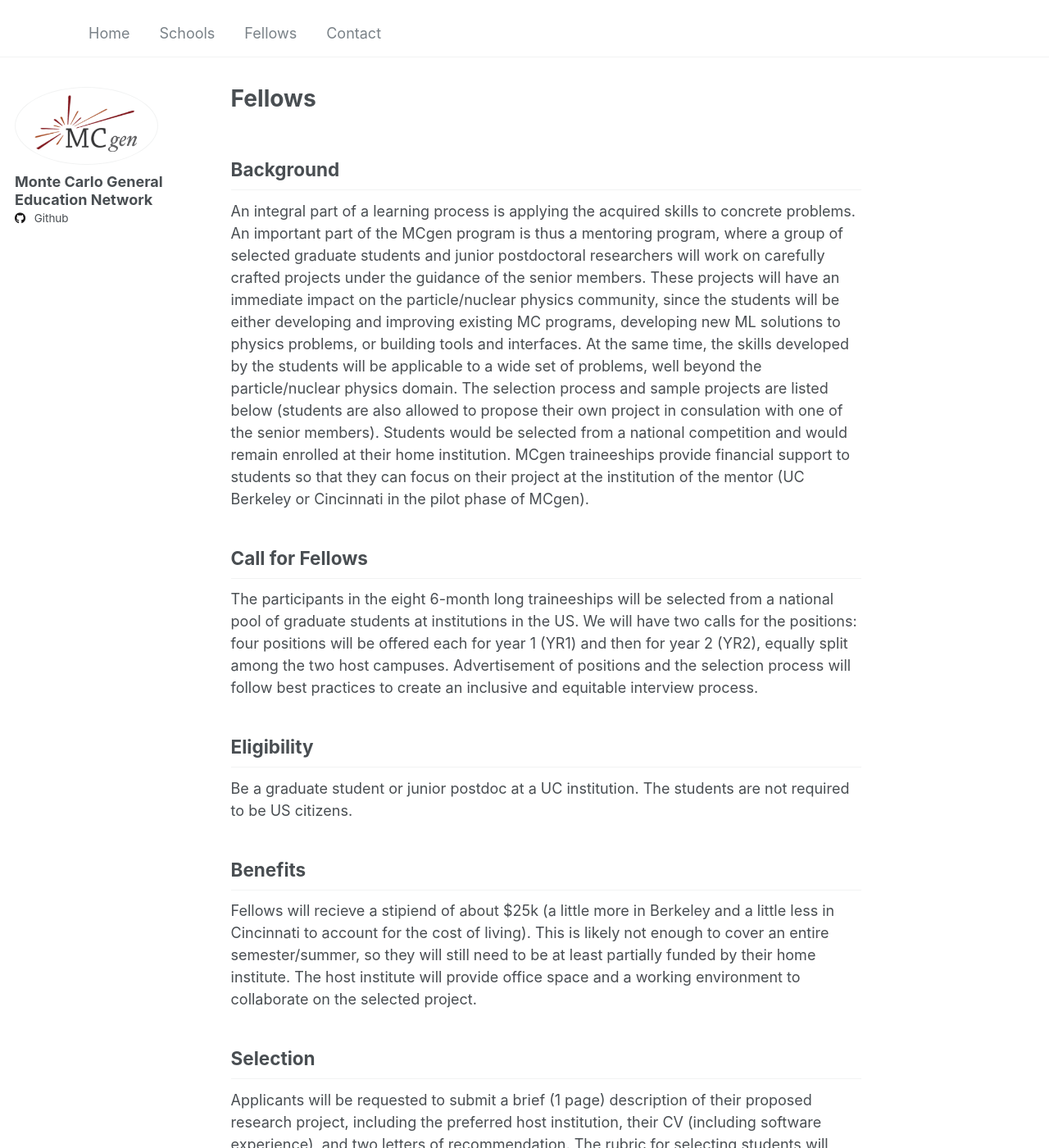
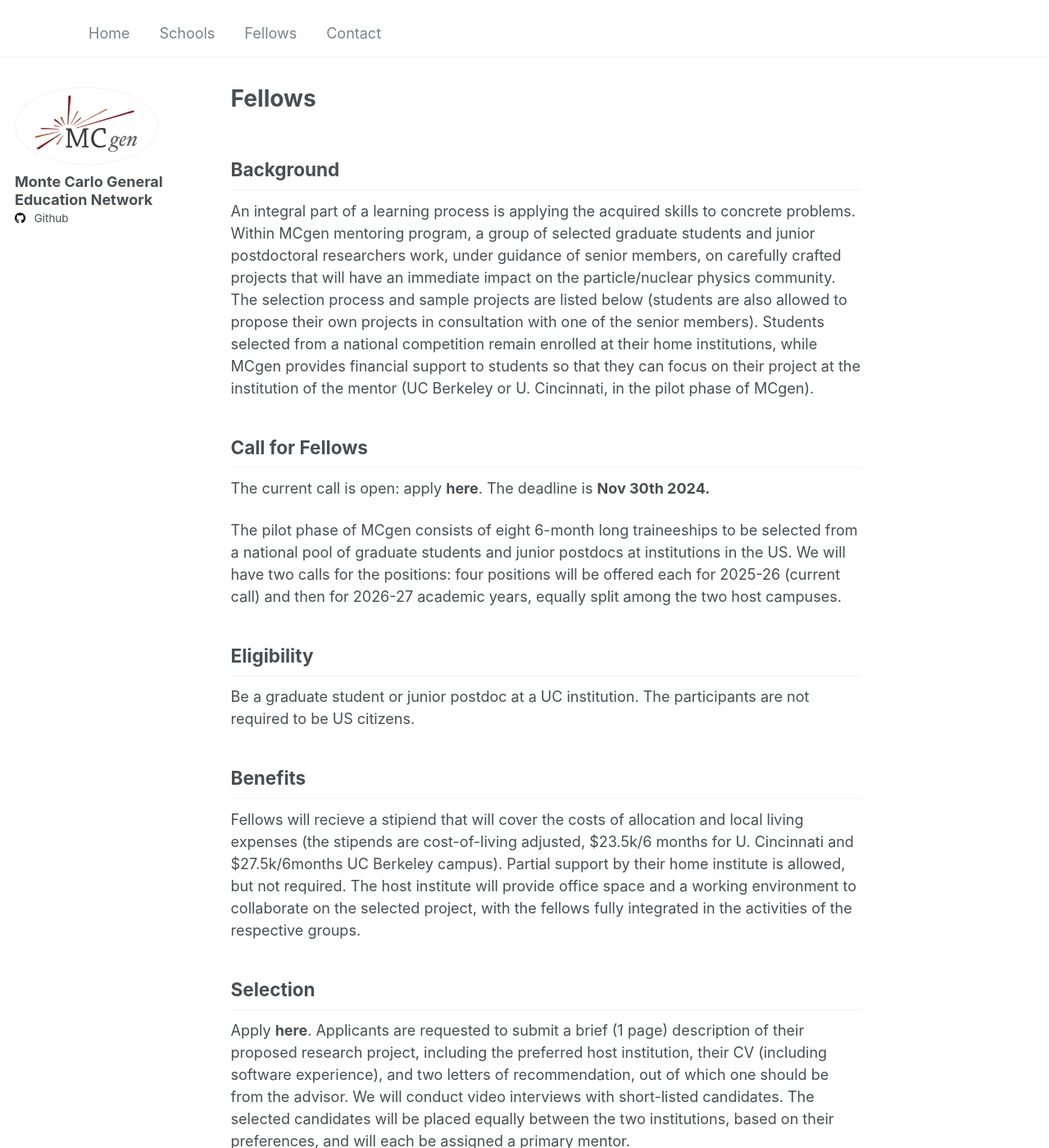
Before and after one commit to MCGenEdNet/MCGenEdNet.github.io, a Jekyll site: the page built from _pages/terms.md, in a window 1280 px wide and 1400 px high. Shown: the whole window at 82% size. Built offline with Jekyll 4.4.1, drawn with Linux system fonts in a browser that asks for light colours; some of the changed text lies outside the part shown.

Commit message:
Update terms.md

```diff
--- a/_pages/terms.md
+++ b/_pages/terms.md
@@ -9,25 +9,25 @@ redirect_from:
 
 ## Background
 
-An integral part of a learning process is applying the acquired skills to concrete problems. An important part of the MCgen program is thus a mentoring program, where a group of selected graduate students and junior postdoctoral researchers will work on carefully crafted projects under the guidance of the senior members. These projects will have an immediate impact on the particle/nuclear physics community, since the students will be either developing and improving existing MC programs, developing new ML solutions to physics problems, or building tools and interfaces. At the same time, the skills developed by the students will be applicable to a wide set of problems, well beyond the particle/nuclear physics domain. The selection process and sample projects are listed below (students are also allowed to propose their own project in consulation with one of the senior members).  Students would be selected from a national competition and would remain enrolled at their home institution. MCgen traineeships provide financial support to students so that they can focus on their project at the institution of the mentor (UC Berkeley or Cincinnati in the pilot phase of MCgen).
+An integral part of a learning process is applying the acquired skills to concrete problems. Within MCgen mentoring program, a group of selected graduate students and junior postdoctoral researchers work, under guidance of senior members, on carefully crafted projects that will have an immediate impact on the particle/nuclear physics community. The selection process and sample projects are listed below (students are also allowed to propose their own projects in consultation with one of the senior members).  Students selected from a national competition remain enrolled at their home institutions, while MCgen provides financial support to students so that they can focus on their project at the institution of the mentor (UC Berkeley or U. Cincinnati, in the pilot phase of MCgen).
 
 ## Call for Fellows
 
-The participants in the eight 6-month long traineeships will be selected from a national pool of graduate students at institutions in the US. We will have two calls for the positions: four positions will be offered each for year 1 (YR1) and then for year 2 (YR2), equally split among the two host campuses. Advertisement of positions and the selection process will follow best practices to create an inclusive and equitable interview process.
+The current call is open: apply **here**. The deadline is **Nov 30th 2024.**
+
+The pilot phase of MCgen consists of eight 6-month long traineeships to be selected from a national pool of graduate students and junior postdocs at institutions in the US. We will have two calls for the positions: four positions will be offered each for 2025-26 (current call) and then for 2026-27 academic years, equally split among the two host campuses.
 
 ## Eligibility
 
-Be a graduate student or junior postdoc at a UC institution.  The students are not required to be US citizens.
+Be a graduate student or junior postdoc at a UC institution.  The participants are not required to be US citizens.
 
 ## Benefits
 
-Fellows will recieve a stipiend of about $25k (a little more in Berkeley and a little less in Cincinnati to account for the cost of living).  This is likely not enough to cover an entire semester/summer, so they will still need to be at least partially funded by their home institute.  The host institute will provide office space and a working environment to collaborate on the selected project.
+Fellows will recieve a stipiend that will cover the costs of allocation and local living expenses (the stipends are cost-of-living adjusted, $23.5k/6 months for U. Cincinnati and $27.5k/6months UC Berkeley campus).  Partial support by their home institute is allowed, but not required.  The host institute will provide office space and a working environment to collaborate on the selected project, with the fellows fully integrated in the activities of the respective groups.
 
 ## Selection
 
-Applicants will be requested to submit a brief (1 page) description of their proposed research project, including the preferred host institution, their CV (including software experience), and two letters of recommendation. The rubric for selecting students will consist of multiple components based on these inputs. We will conduct video interviews with short-listed candidates, paying attention to not introduce unintentional biases (the questions will be standardized, while in the email communications prior to the interview we will also provide in advance the video interview best practices, including recommendations for lighting and audio). All four senior members will participate in the selection. The selected candidates will be placed equally between the two institutions, based on their preferences, and will each be assigned a primary mentor.
-
-In the period of about two months prior to the start of the traineeship the primary mentor will have a series of Zoom meetings with the mentee. In this way, the students can potentially begin relevant readings or self-tutorials in advance, if this would be beneficial for them (we also anticipate an initial ramp-up period at the host site), while the mentor can also more easily make sure that the administrative preparations for the move are running smoothly. Once the students will be physically present at the host institution's campus, they will be included in the regular group activities (weekly seminars, journal clubs, group meetings), as well as in social activities.
+Apply **here**. Applicants are requested to submit a brief (1 page) description of their proposed research project, including the preferred host institution, their CV (including software experience), and two letters of recommendation, out of which one should be from the advisor. We will conduct video interviews with short-listed candidates. The selected candidates will be placed equally between the two institutions, based on their preferences, and will each be assigned a primary mentor.
 
 ## Potential Projects
 
```
